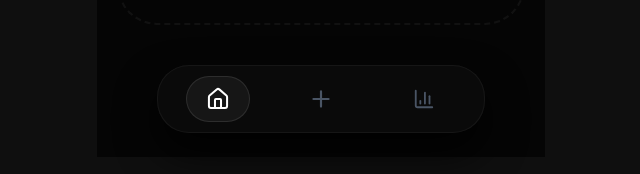
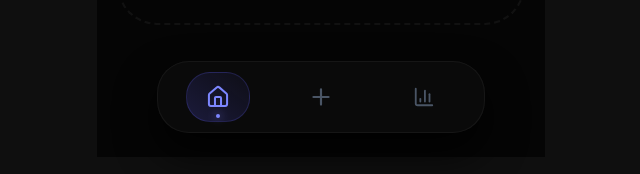
Before and after one commit to moksh205/expensio, a React (Vite) app: page / in a window 1280 px wide. Shown: the part 643-817 px from the top of the page, without its empty margins (319-959 px from the left). Built offline with nearby package versions, Linux system fonts and the light colour scheme.

Commit message:
Enhance BottomNav styles and active indicators

```diff
--- a/src/components/BottomNav.jsx
+++ b/src/components/BottomNav.jsx
@@ -21,23 +21,31 @@ export default function BottomNav() {
             <Link
               key={item.path}
               to={item.path}
-              className="relative flex-1 py-3 flex flex-col items-center justify-center outline-none"
+              className="relative flex-1 py-3.5 flex flex-col items-center justify-center outline-none"
             >
               {isActive && (
                 <motion.div
-                  layoutId="nav-pill"
-                  className="absolute inset-y-0 w-16 bg-white/5 rounded-[1.5rem] border border-white/10"
+                  layoutId="activeTab"
+                  className="absolute inset-y-0 w-16 bg-gradient-to-tr from-indigo-500/20 to-indigo-500/5 rounded-[1.5rem] border border-indigo-500/20"
                   transition={{ type: "spring", stiffness: 400, damping: 30 }}
                 />
               )}
 
               <div
                 className={`relative z-10 transition-all duration-300 ${
-                  isActive ? "text-white scale-110" : "text-gray-600 hover:text-gray-400"
+                  isActive ? "text-indigo-400 scale-110" : "text-gray-600 hover:text-gray-400"
                 }`}
               >
                 {item.icon}
               </div>
+
+              {isActive && (
+                <motion.div
+                  layoutId="dot"
+                  className="absolute bottom-1 w-1 h-1 bg-indigo-400 rounded-full shadow-[0_0_10px_#818cf8]"
+                  transition={{ type: "spring", stiffness: 400, damping: 30 }}
+                />
+              )}
             </Link>
           );
         })}
```
